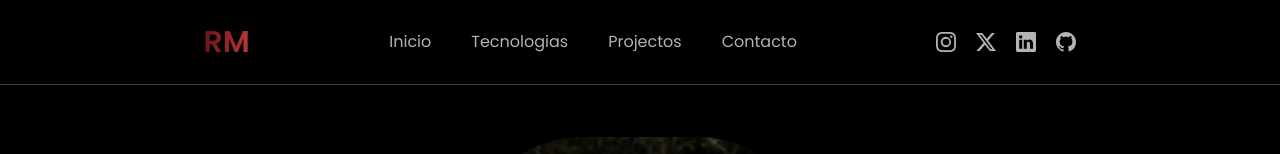
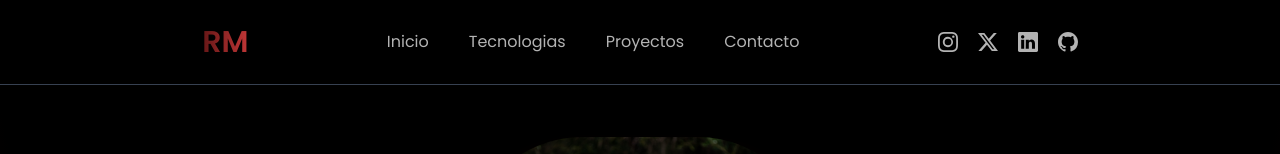
Before and after one commit to Rami195/Portafolio-RM, a React (Vite) app: page / in a window 1280 px wide. Shown: the top 154 px of the page. Built offline with nearby package versions, Linux system fonts and the light colour scheme.

Commit message:
Update Navbar.jsx

```diff
--- a/src/components/Navbar.jsx
+++ b/src/components/Navbar.jsx
@@ -50,7 +50,7 @@ const Navbar = () => {
           href="#projects"
           className="cursor-pointer opacity-70 transition-all duration-300 hover:opacity-100"
         >
-          <li>Projectos</li>
+          <li>Proyectos</li>
         </a>
         <a
           href="#contact"
```
